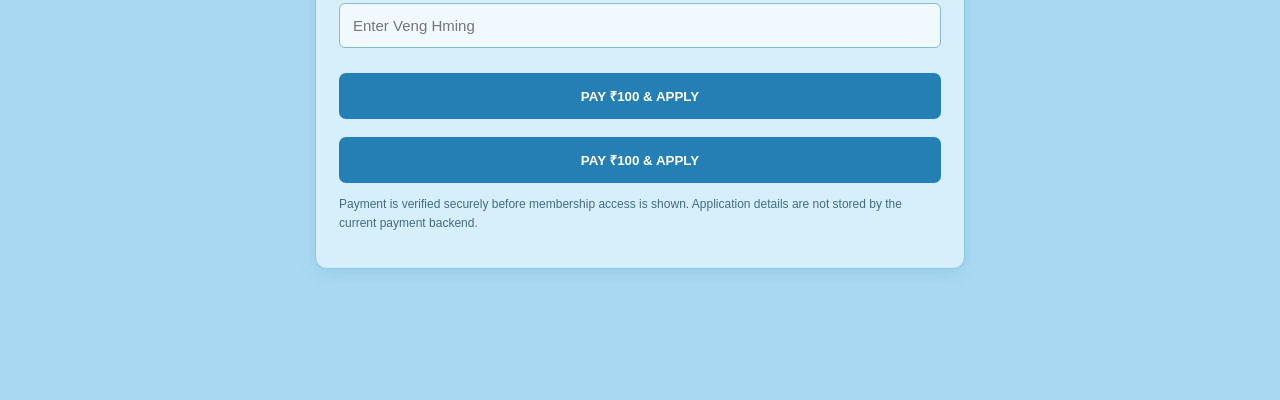
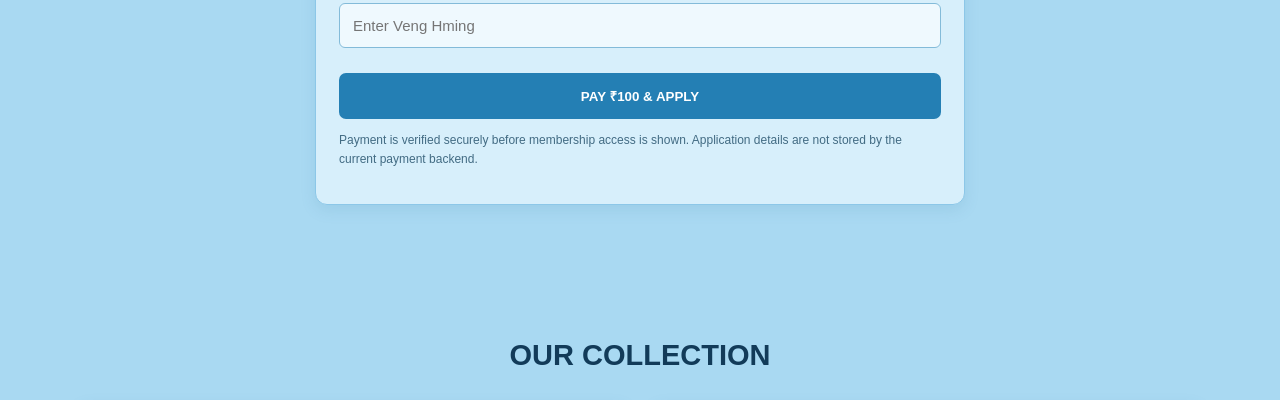
Before and after one commit to hlimenriders-sys/HLIMENRIDERS, a plain HTML site: page index.html in a window 1280 px wide. Shown: the part 1365-1765 px from the top of the page. Drawn offline with Linux system fonts and the light colour scheme.

Commit message:
Update index.html

```diff
--- a/index.html
+++ b/index.html
@@ -296,8 +296,6 @@ footer {
 
 </form>
 
-      <button class="submit" type="submit">PAY ₹100 & APPLY</button>
-    </form>
 
     <p class="small">
       Payment is verified securely before membership access is shown.
```
